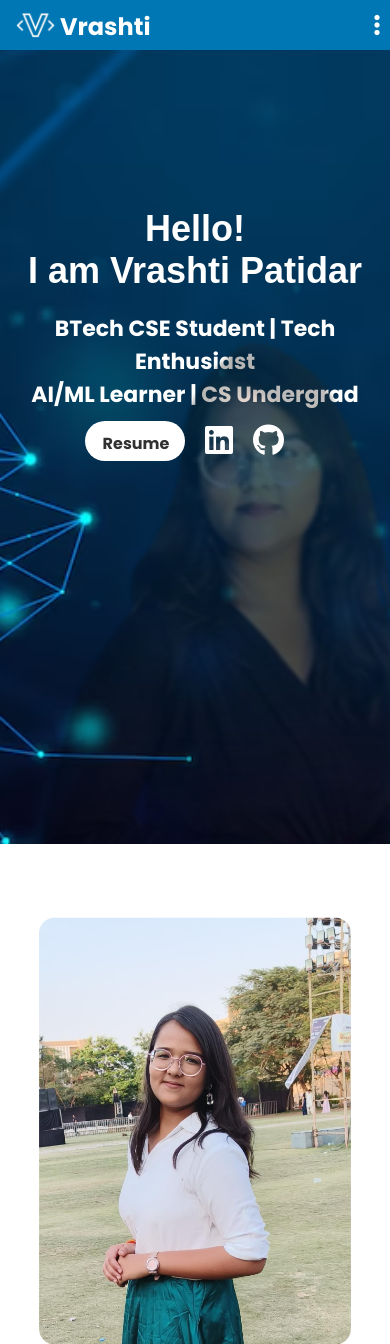
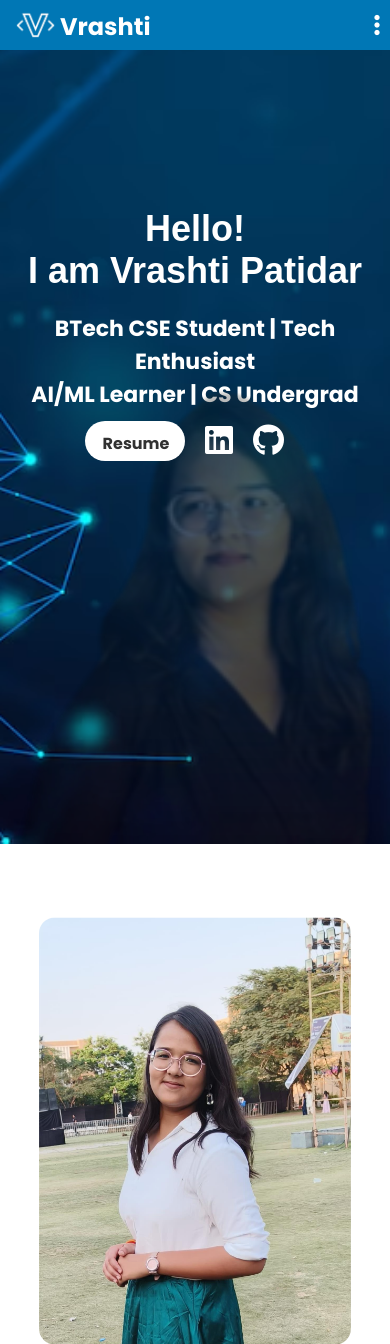
Before and after one commit to Vrashti-Patidar/Portfolio-Website, a Django app: page / in a window 390 px wide. Shown: the top 1344 px of the page. Run offline with Django 5.2, Linux system fonts and the light colour scheme; some web fonts are replaced.

Commit message:
css settings

```diff
--- a/main/static/main/css/style.css
+++ b/main/static/main/css/style.css
@@ -168,7 +168,9 @@ main {
 
 .home-image{
     max-width: 100%;            /* responsive width */
-    height: auto;
+    height: 350px;
+    margin-right: 100px;
+   margin-bottom: -119px;
     transform: scale(1);
     opacity: 0;
     animation: fadeIn 1.5s ease-in forwards;
@@ -180,7 +182,7 @@ main {
   }
   to {
     opacity: 1;
-    transform: scale(1);
+    transform: scale(1.6);
   }
 }
 
@@ -521,249 +523,6 @@ main {
 
 /* Responsive nav bar section */
 
-/* @media (max-width: 480px) {
-
-  .navbar {
-    flex-wrap: wrap;
-    width: 92.5%;
-  }
-
-  .navbar .logo-text {
-    margin-left: 0px;
-    font-size: 24px;
-  }
-
-  .nav-menu {
-    flex-direction: column;
-    background-color:#0077b5;
-    position: absolute;
-    top: 50px;
-    width: 150px;
-    display: none;
-    padding: 5px;
-    border-radius: 0 0 10px 10px;
-    transition: all 0.3s ease-in-out;
-  }
-
-  .nav-menu.show {
-    display: flex;
-  }
-
-  .nav-link {
-    display: flex;
-    color: white;
-    padding: 5px;
-    gap: 15px;
-    text-align: left;
-    transition: 0.3s;
-  }
-  .nav-link:hover {
-    background-color: white;
-    color: black;
-    border-radius: 5px;
-  }
-  .menu-icon{
-    display: flex;
-  }
-} */
-
-/* responsive home section */
-
-/* @media (max-width: 480px) {
-
-  .home-section .section-content {
-    flex-direction: column;
-    text-align: center;
-    padding-left: 20px;
-    padding-right: 20px;
-    justify-content: center;
-    height: 80vh;
-  }
-
-  .home-section .home-image {
-    position: absolute;
-    bottom: 55px;
-    right: -90px;
-    opacity: 0.3;
-   size: 5vh;
-  }
-
-  .home-image img {
-    margin-top: 50px;
-    height: 70%;
-    width: 70%;
-    transform: scale(0.5);
-    z-index: 0;
-  }
-
-  .home-section .home-detail .title {
-    font-size: 36px;
-  }
-
-  .home-section .home-detail .subtitle {
-    font-size: 22px;
-  }
-
-  .social {
-    position: absolute;
-    margin-left: 65px;
-    z-index: 2;
-    justify-content: center;
-  }
-  .social .resume{
-    padding-right: 10px;
-  }
-} */
-
-/* responsive about section */
-
-/* @media (max-width: 480px ) {
-    .about-section{
-        height: 160vh;
-    }
-  .row {
-    flex-direction: column;
-    align-items: center;
-  }
-
-  .about-col1,
-  .about-col2 {
-    margin-top: -150px;
-    flex-basis: 100%;
-    text-align: center;
-  }
-  .about-col1 img {
-
-    transform: scale(0.5);
-  }
-  .about-subtitle {
-    font-size: 36px;
-  }
-  .about-col2 .description{
-    margin: 0 10px;
-  }
-  .about-col2 .tab-titles{
-    margin-left: 50px;
-
-  }
-  .about-col2 .tab-content{
-    margin: 0 10px;
-    top: 30px;
-    left: 0;
-  }
-} */
-
-/* responsive service section */
-
-/* @media (max-width: 480px) {
-  .service-section {
-    padding: 50px 10px;
-    height: 170vh;
-  }
-
-  .service-title {
-    font-size: 36px;
-    margin-bottom: 40px;
-  }
-
-  .service-card {
-    width: 90%;
-  }
-
-  .service-content {
-    flex-direction: column;
-    align-items: center;
-  }
-} */
-
-/* responsive contact section */
-/* @media (max-width: 480px) {
-  .contact-left {
-    margin-left: 50px;
-    margin-top: 100px;
-  }
-
-  .contact-right form {
-    width: 90%;
-    margin: 100px auto 0;
-  }
-}
-
-@media (max-width: 600px) {
-  .contact-container {
-    flex-direction: column;
-    align-items: center;
-    height: auto;
-    padding: 30px 20px;
-  }
-
-  .contact-left {
-    margin:auto;
-    text-align: center;
-
-  }
-
-  .contact-left h2 {
-    font-size: 40px;
-    padding-top: 20px;
-  }
-
-  .contact-left h4 {
-    font-size: 18px;
-  }
-
-  .contact-info p {
-    font-size: 18px;
-  }
-
-  .contact-socials {
-    text-align: center;
-  }
-
- .contact-right form {
-    width: 400px;
-    height: 400px;
-    margin: 10px 0;
-    padding: 20px;
-
-  }
-
-  .contact-right input,
-  .contact-right textarea {
-    margin: 10px 0;
-    width: 100%;
-  }
-
-  .contact-right button {
-    width: 100%;
-    margin: 10px 0;
-  }
-}
-
-@media (max-width: 600px) {
-  .contact-left h2 {
-    font-size: 30px;
-  }
-
-  .contact-left h4 {
-    font-size: 16px;
-  }
-
-  .contact-info p {
-    font-size: 16px;
-  }
-
-  .contact-socials a {
-    font-size: 20px;
-    margin-right: 10px;
-  }
-
-  .contact-right form {
-    border-radius: 20px;
-    box-shadow: 0 8px 20px rgba(0, 0, 0, 0.5);
-  }
-} */
-
 @media (max-width: 480px) {
   /* NAVBAR */
   .navbar {
@@ -839,10 +598,10 @@ main {
   position: absolute;
   object-fit: contain;
   width: 100%;
-  height: 600px;
-  margin-bottom: -500px;
+  height: 700px;
+  margin-bottom: -600px;
   opacity: 0;
-  margin-left: 20%;
+  margin-left: 30%;
   animation: fadeInImage 2s ease-in forwards;
   animation-delay: 1s;
   display: block;
@@ -985,19 +744,22 @@ main {
   /* Resume Button */
   .resume {
     font-size: 16px;
-    /* text-align: center; */
     padding-top: 10px;
     padding-left: 12px;
     margin: 10px;
     height: 40px;
     width: 100px;
-
     color: rgb(49, 49, 49);
     background-color: white;
     border-radius: 20px;
-    transition: transform 0.3s;
+    transition: transform 0.3s ease, background-color 0.3s ease;
     transform: translateX(-10px);
   }
+ .resume.clicked {
+  background-color: #005a91;
+  color: white;
+  transform: scale(1);
+}
 
   /* Icons spacing */
   .contact-icons {
--- a/main/templates/main/home.html
+++ b/main/templates/main/home.html
@@ -49,7 +49,7 @@
                     <div class="social">
 
 
-                        <a href="{% static 'main/files/Resume.pdf' %}" class="resume">Resume</a>
+                        <a href="{% static 'main/files/Resume.pdf' %}" class="resume" id="resumeBtn">Resume</a>
 
                         <a class="contact-icons" href="https://www.linkedin.com/in/vrashti-patidar-415a10314"
                             target="_blank">
```
Also changed, not shown: 1 other file.
